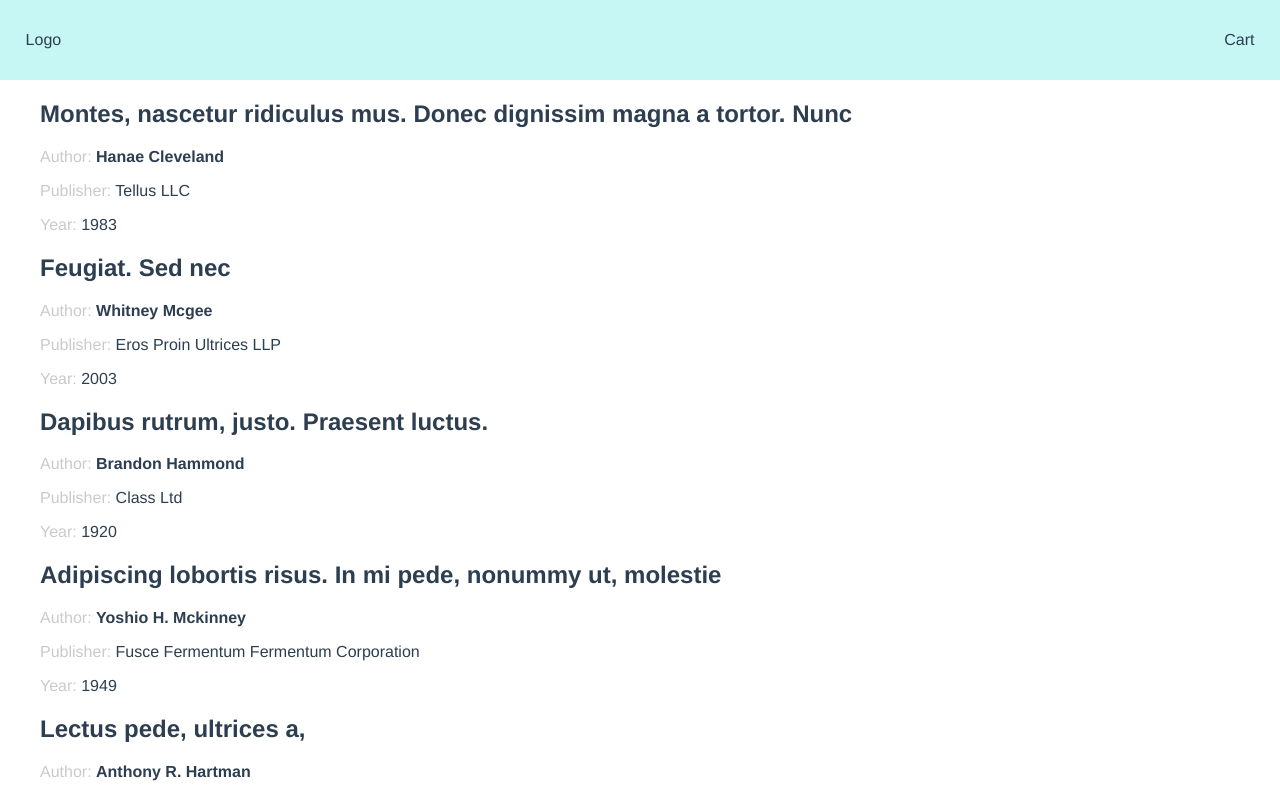
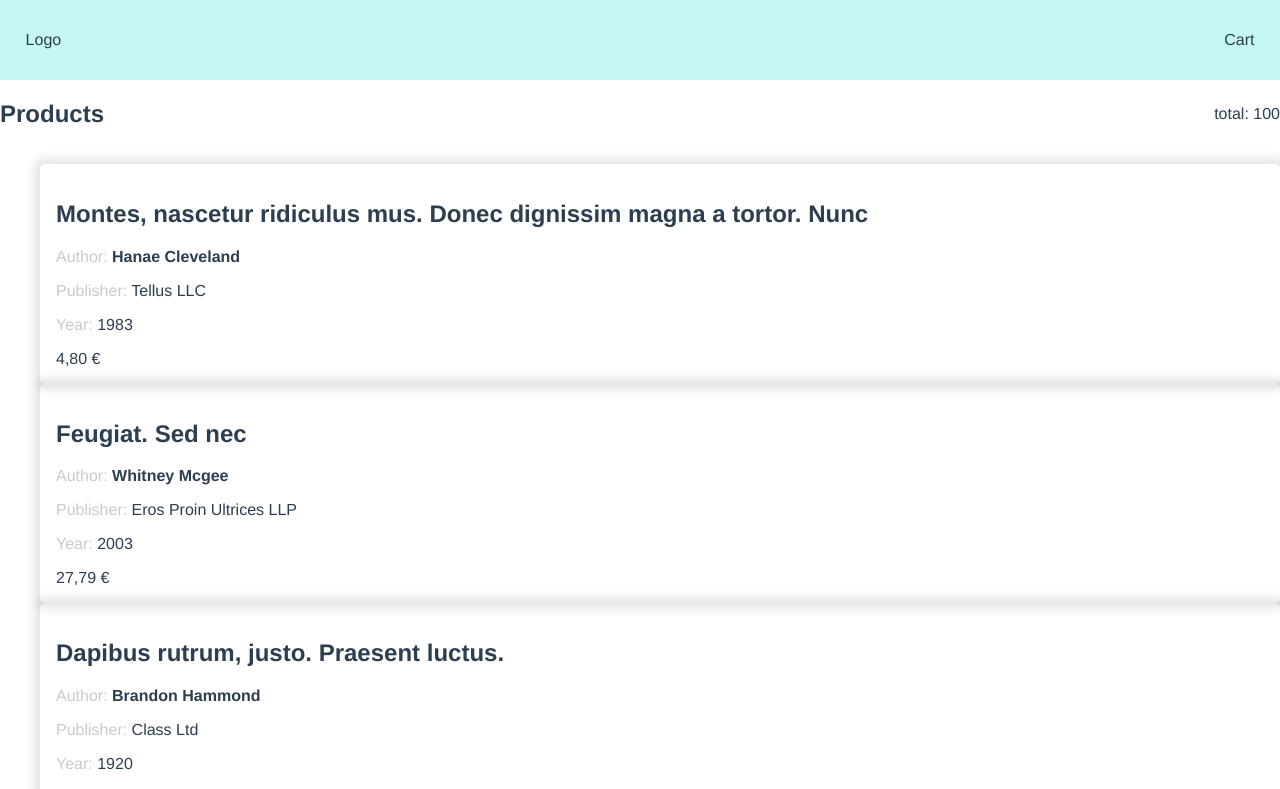
Before and after one commit to lvillen/ecommerce-vuejs, a Vue app: page / in a window 1280 px wide. Shown: the top 789 px of the page. Built offline with nearby package versions, Linux system fonts and the light colour scheme.

Commit message:
Adds component for price

```diff
--- a/src/components/ProductList.vue
+++ b/src/components/ProductList.vue
@@ -1,6 +1,16 @@
 <template>
+  <section class="wrapper">
+    <div class="flex align-items-center justify-content-between">
+      <h1>Products</h1>
+      total: {{ totalProducts }}
+    </div>
     <ul>
-    <li v-for="product in list" :key="product.id">
+      <li
+        v-for="product in list"
+        :key="product.id"
+        class="grid product-container card"
+      >
+        <div class="product-container__content">
           <h2>
             {{ product.title }}
           </h2>
@@ -13,25 +23,47 @@
             {{ product.publisher }}
           </p>
           <p><span class="grey-text">Year: </span>{{ product.published }}</p>
+        </div>
+        <div>
+          <StaticPrice :quantity="product.price" />
+        </div>
       </li>
     </ul>
+  </section>
 </template>
 
 <script lang="ts">
-import { defineComponent } from 'vue'
-import { productService } from '@/services/products.ts'
-import { Product } from '@/types'
+import { defineComponent } from "vue";
+import { productService } from "@/services/products.ts";
+
+import { Product } from "@/types";
+
+import StaticPrice from "@/components/StaticPrice.vue";
+
+declare module "@vue/runtime-core" {
+  export interface ComponentCustomProperties {
+    list: Product[];
+  }
+}
 
 export default defineComponent({
+  components: {
+    StaticPrice,
+  },
   data() {
     return {
       list: [] as Product[],
-    }
+    };
+  },
+  computed: {
+    totalProducts() {
+      return this.list.length;
+    },
   },
   async created() {
-    this.list = await productService.get()
+    this.list = await productService.get();
   },
-})
+});
 </script>
 
 <style></style>
--- /dev/null
+++ b/src/components/StaticPrice.vue
@@ -0,0 +1,43 @@
+<template>
+  <div>
+    {{ parsedPrice }}
+  </div>
+</template>
+
+<script lang="ts">
+import { defineComponent, PropType } from "vue";
+
+type Coin = "EUR" | "USD";
+
+export default defineComponent({
+  props: {
+    quantity: {
+      type: String,
+      required: true,
+    },
+    coin: {
+      type: String as PropType<Coin>,
+      default: "EUR",
+      validator(value: Coin) {
+        return ["EUR", "USD"].includes(value);
+      },
+    },
+  },
+  computed: {
+    floatPrice(): number {
+      return parseFloat(String(this.quantity).replace(",", "."));
+    },
+    // TODO: make locale a global property using vue-i18n
+    // not always a currency is bound to a country/language
+    locale(): string {
+      return this.coin === "EUR" ? "es-ES" : "en-US";
+    },
+    parsedPrice(): string {
+      return new Intl.NumberFormat(this.locale, {
+        style: "currency",
+        currency: this.coin,
+      }).format(this.floatPrice);
+    },
+  },
+});
+</script>
--- a/src/services/products.ts
+++ b/src/services/products.ts
@@ -1,10 +1,12 @@
-import { Product } from '@/types';
+import { Product } from "@/types";
 
 export const productService = {
   async get(): Promise<Product[]> {
-    const books = await import(
-      /* webpackChunkName: "books" */ './books.mock.json'
-    ).then(m => m.default)
-    return books
+    const books = await fetch("/books.mock.json", {
+      headers: {
+        Accept: "application/json",
+      },
+    }).then((response) => response.json());
+    return books;
   },
-}
+};
```
Also changed, not shown: src/types/index.ts (+9 -9 lines), src/views/Home.vue (+4 -4 lines), public/books.mock.json (renamed from src/services/books.mock.json). Lines whose indentation alone changed are shown as unchanged.
